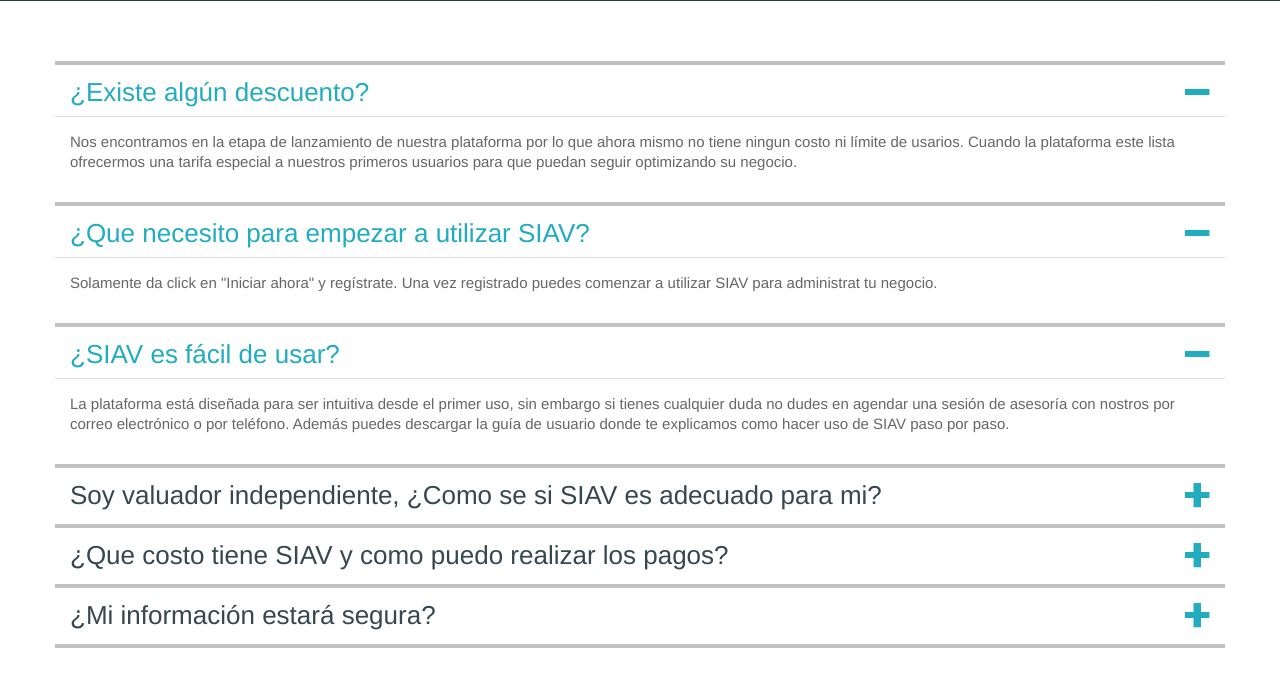
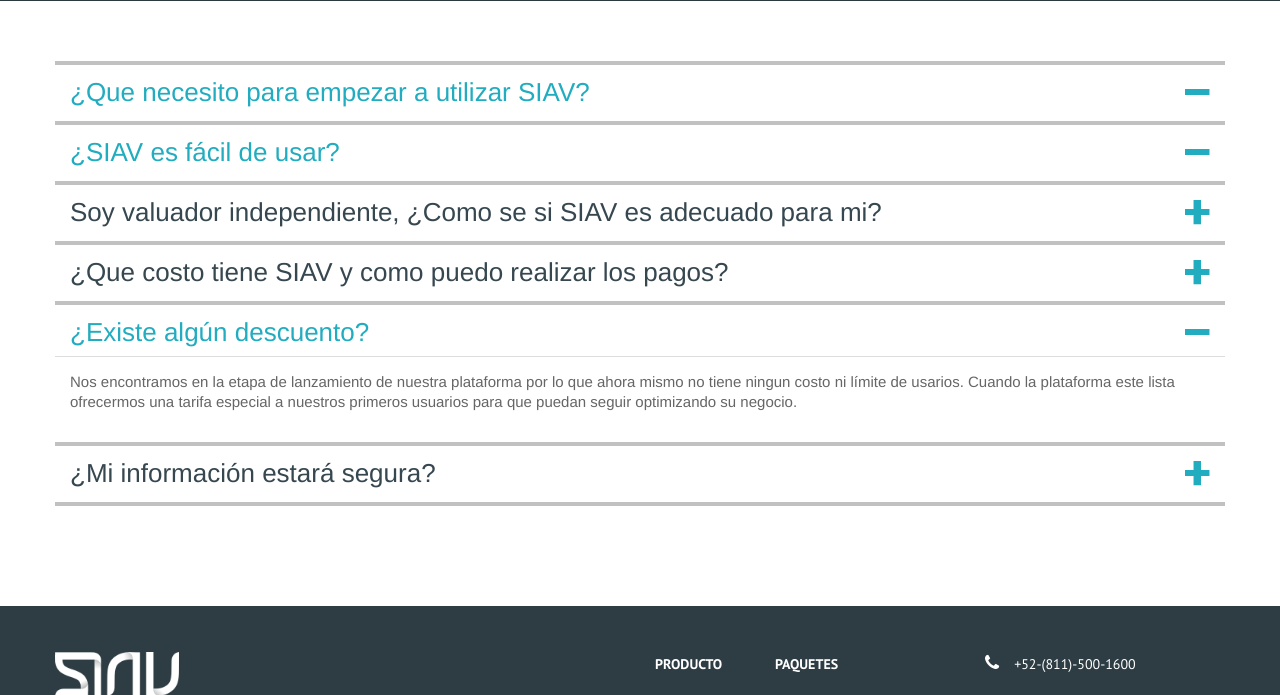
Before and after one commit to gusreyes01/SIAV_site, a Django app: template templates/faq.html in a window 1280 px wide. Shown: the part 851-1546 px from the top of the page. Run offline with Django 3.2, Linux system fonts and the light colour scheme; the template is opened without the code that fills it, so the values that code supplies are empty; some libraries are stand-ins or nearby versions.

Commit message:
corrected typos

```diff
--- a/templates/faq.html
+++ b/templates/faq.html
@@ -24,87 +24,109 @@
         <div class="container">
             <div class="row panel-group" id="accordion" role="tablist" aria-multiselectable="true">
                 <div class="panel panel-default">
-				<div class="panel-heading" role="tab" id="headingZero">
-					<h4 class="panel-title">
-						<a role="button" data-toggle="collapse" data-parent="#accordion" href="#collapseZero" aria-expanded="true" aria-controls="collapseZero">
-							¿Existe algún descuento?
-						</a>
-					</h4>
-				</div>
-				<div id="collapseZero" class="panel-collapse collapse in" role="tabpanel" aria-labelledby="headingZero">
-					<div class="panel-body">
-					    Nos encontramos en la etapa de lanzamiento de nuestra plataforma por lo que ahora mismo no tiene ningun costo ni límite de usarios. Cuando la plataforma este lista ofrecermos una tarifa especial a nuestros primeros usuarios para que puedan seguir optimizando su negocio.
-                    </div>
-				</div>
-			</div>
-			<div class="panel panel-default">
                     <div class="panel-heading" role="tab" id="headingBeta">
                         <h4 class="panel-title">
-						<a role="button" data-toggle="collapse" data-parent="#accordion" href="#collapseBeta" aria-expanded="true" aria-controls="collapseBeta">
+                            <a role="button" data-toggle="collapse" data-parent="#accordion" href="#collapseBeta"
+                               aria-expanded="true" aria-controls="collapseBeta">
                                 ¿Que necesito para empezar a utilizar SIAV?
                             </a>
                         </h4>
                     </div>
-				<div id="collapseBeta" class="panel-collapse collapse in" role="tabpanel" aria-labelledby="headingBeta">
+                    <div id="collapseBeta" class="panel-collapse collapse" role="tabpanel"
+                         aria-labelledby="headingBeta">
                         <div class="panel-body">
-					    Solamente da click en "Iniciar ahora" y regístrate. Una vez registrado puedes comenzar a utilizar SIAV para administrat tu negocio.
+                            Solamente da click en "Iniciar ahora" y regístrate. Una vez registrado puedes comenzar a
+                            utilizar SIAV para administrat tu negocio.
                         </div>
                     </div>
                 </div>
                 <div class="panel panel-default">
                     <div class="panel-heading" role="tab" id="headingOne">
                         <h4 class="panel-title">
-						<a role="button" data-toggle="collapse" data-parent="#accordion" href="#collapseOne" aria-expanded="true" aria-controls="collapseOne">
+                            <a role="button" data-toggle="collapse" data-parent="#accordion" href="#collapseOne"
+                               aria-expanded="true" aria-controls="collapseOne">
                                 ¿SIAV es fácil de usar?
                             </a>
                         </h4>
                     </div>
-				<div id="collapseOne" class="panel-collapse collapse in" role="tabpanel" aria-labelledby="headingOne">
+                    <div id="collapseOne" class="panel-collapse collapse" role="tabpanel" aria-labelledby="headingOne">
                         <div class="panel-body">
-					    La plataforma está diseñada para ser intuitiva desde el primer uso, sin embargo si tienes cualquier duda no dudes en agendar una sesión de asesoría con nostros por correo electrónico o por teléfono. Además puedes descargar la guía de usuario donde te explicamos como hacer uso de SIAV paso por paso.
+                            La plataforma está diseñada para ser intuitiva desde el primer uso, sin embargo si tienes
+                            cualquier duda no dudes en agendar una sesión de asesoría con nostros por correo electrónico
+                            o por teléfono. Además puedes descargar la guía de usuario donde te explicamos como hacer
+                            uso de SIAV paso por paso.
                         </div>
                     </div>
                 </div>
                 <div class="panel panel-default">
                     <div class="panel-heading" role="tab" id="headingTwo">
                         <h4 class="panel-title">
-						<a class="collapsed" role="button" data-toggle="collapse" data-parent="#accordion" href="#collapseTwo" aria-expanded="false" aria-controls="collapseTwo">
+                            <a class="collapsed" role="button" data-toggle="collapse" data-parent="#accordion"
+                               href="#collapseTwo" aria-expanded="false" aria-controls="collapseTwo">
                                 Soy valuador independiente, ¿Como se si SIAV es adecuado para mi?
                             </a>
                         </h4>
                     </div>
                     <div id="collapseTwo" class="panel-collapse collapse" role="tabpanel" aria-labelledby="headingTwo">
                         <div class="panel-body">
-						<p>Lorem ipsum dolor sit amet, consetetur sadipscing elitr, sed diam nonumy eirmod tempor invidunt ut labore et dolore magna aliquyam erat, sed diam voluptua. At vero eos et accusam et justo duo dolores et ea rebum. Stet clita kasd gubergren, no sea takimata sanctus est Lorem ipsum dolor sit amet. Lorem ipsum dolor sit amet, consetetur sadipscing elitr, sed diam nonumy eirmod tempor invidunt ut labore et dolore magna aliquyam erat, sed diam voluptua. At vero eos et accusam et justo duo dolores et ea rebum. Stet clita kasd gubergren, no sea takimata sanctus est Lorem ipsum dolor sit amet. Lorem ipsum dolor sit amet, consetetur sadipscing elitr, sed diam nonumy eirmod tempor invidunt ut labore et dolore magna aliquyam erat, sed diam voluptua. At vero eos et accusam et justo duo dolores et ea rebum. Stet clita kasd gubergren, no sea takimata sanctus est Lorem ipsum dolor sit amet.</p>
-						<p>Duis autem vel eum iriure dolor in hendrerit in vulputate velit esse molestie consequat, vel illum dolore eu feugiat nulla facilisis at vero eros et accumsan et iusto odio dignissim qui blandit praesent luptatum zzril delenit augue duis dolore te feugait nulla facilisi. Lorem ipsum dolor sit amet, consectetuer adipiscing elit, sed diam nonummy nibh euismod tincidunt ut laoreet dolore magna aliquam erat volutpat.</p>
+                            Creemos que SIAV se ajusta a cualquier tamaño de despacho ya sea un valuador independiente
+                            buscando organizar mejor sus servicios o un gran despacho.
+                            No importa de que tamaño sea tu organización, estamos seguros que encontrarás en SIAV a un
+                            aliado para preocuparte por lo más importante.
                         </div>
                     </div>
                 </div>
                 <div class="panel panel-default">
                     <div class="panel-heading" role="tab" id="headingThree">
                         <h4 class="panel-title">
-						<a class="collapsed" role="button" data-toggle="collapse" data-parent="#accordion" href="#collapseThree" aria-expanded="false" aria-controls="collapseThree">
+                            <a class="collapsed" role="button" data-toggle="collapse" data-parent="#accordion"
+                               href="#collapseThree" aria-expanded="false" aria-controls="collapseThree">
                                 ¿Que costo tiene SIAV y como puedo realizar los pagos?
                             </a>
                         </h4>
                     </div>
-				<div id="collapseThree" class="panel-collapse collapse" role="tabpanel" aria-labelledby="headingThree">
+                    <div id="collapseThree" class="panel-collapse collapse" role="tabpanel"
+                         aria-labelledby="headingThree">
                         <div class="panel-body">
-						El plan inicial de hasta 4 empleados tiene un costo de $500 MXN / mensuales. El pago puede realizarse de manera mensual o en un solo pago anual.
+                            El plan inicial de hasta 4 empleados tiene un costo de $500 MXN / mensuales. El pago puede
+                            realizarse de manera mensual o en un solo pago anual.
+                        </div>
+                    </div>
+                </div>
+                <div class="panel panel-default">
+                    <div class="panel-heading" role="tab" id="headingZero">
+                        <h4 class="panel-title">
+                            <a role="button" data-toggle="collapse" data-parent="#accordion" href="#collapseZero"
+                               aria-expanded="true" aria-controls="collapseZero">
+                                ¿Existe algún descuento?
+                            </a>
+                        </h4>
+                    </div>
+                    <div id="collapseZero" class="panel-collapse collapse in" role="tabpanel"
+                         aria-labelledby="headingZero">
+                        <div class="panel-body">
+                            Nos encontramos en la etapa de lanzamiento de nuestra plataforma por lo que ahora mismo no
+                            tiene
+                            ningun costo ni límite de usarios. Cuando la plataforma este lista ofrecermos una tarifa
+                            especial a nuestros primeros usuarios para que puedan seguir optimizando su negocio.
                         </div>
                     </div>
                 </div>
                 <div class="panel panel-default">
                     <div class="panel-heading" role="tab" id="headingThree">
                         <h4 class="panel-title">
-						<a class="collapsed" role="button" data-toggle="collapse" data-parent="#accordion" href="#collapseThree" aria-expanded="false" aria-controls="collapseThree">
+                            <a class="collapsed" role="button" data-toggle="collapse" data-parent="#accordion"
+                               href="#collapseThree" aria-expanded="false" aria-controls="collapseThree">
                                 ¿Mi información estará segura?
                             </a>
                         </h4>
                     </div>
-				<div id="collapseThree" class="panel-collapse collapse" role="tabpanel" aria-labelledby="headingThree">
+                    <div id="collapseThree" class="panel-collapse collapse" role="tabpanel"
+                         aria-labelledby="headingThree">
                         <div class="panel-body">
-					    La seguridad de la información de nuestros clientes es nuestra principal prioridad, por ello realizamos respaldos diarios de nuestros servidores y manejamos altos estándares de seguridad.
+                            La seguridad de la información de nuestros clientes es nuestra principal prioridad, por ello
+                            realizamos respaldos diarios de nuestros servidores y manejamos altos estándares de
+                            seguridad.
                         </div>
                     </div>
                 </div>
```
Lines whose indentation alone changed are shown as unchanged.
